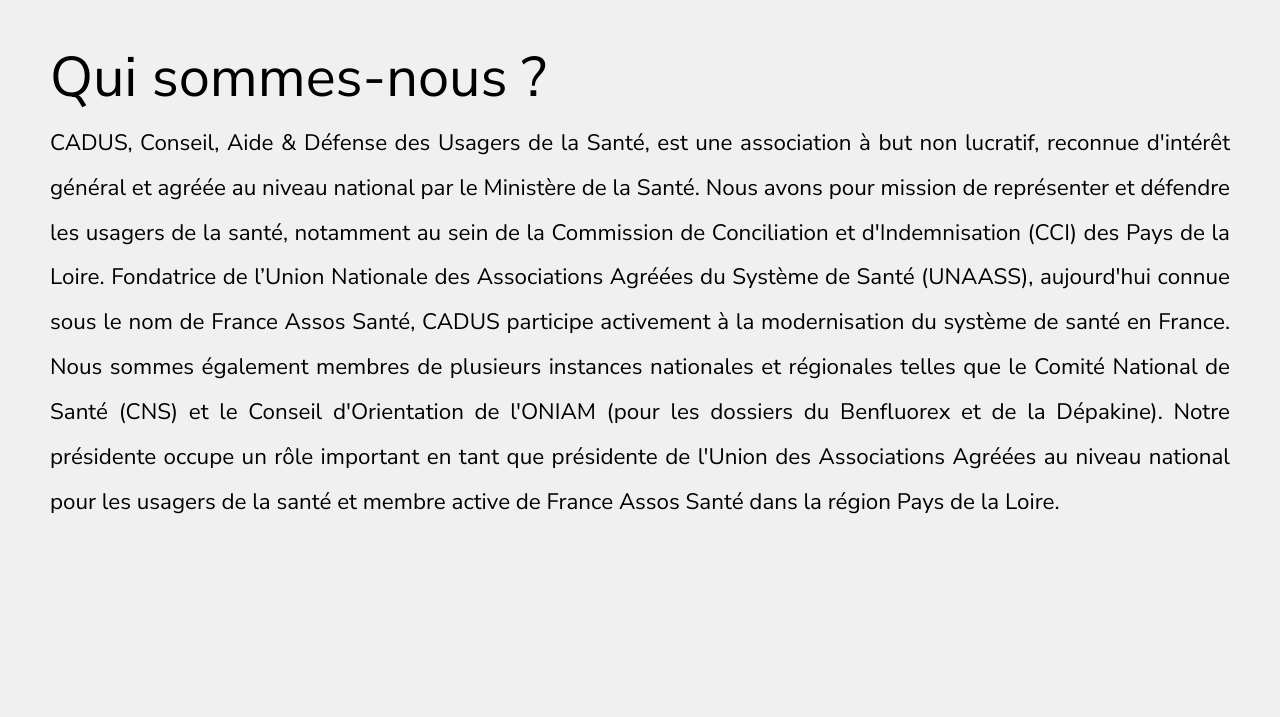
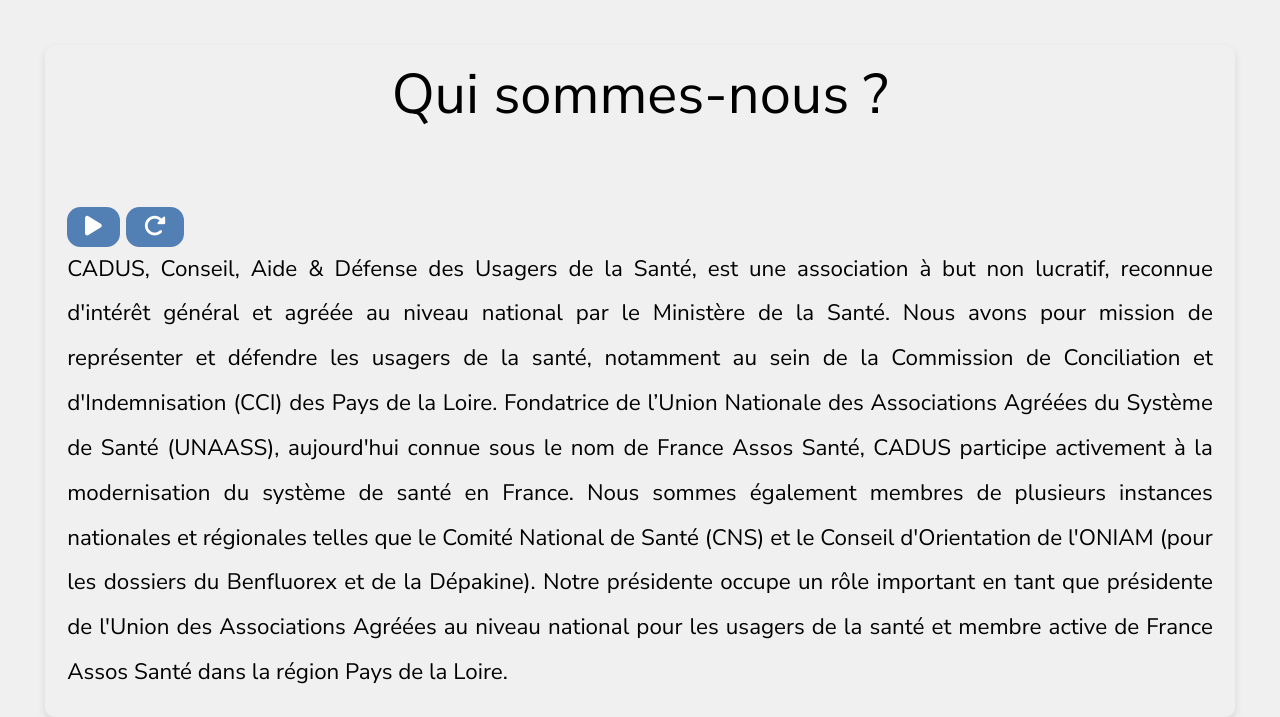
Before and after one commit to Ket-tei/Cadus, a PHP site: page /quisommenous.html in a window 1280 px wide. Shown: the part 88-805 px from the top of the page. Before the commit the page ends 602 px from the top, so only its background shows below. Run offline with PHP 8.4, Linux system fonts and the light colour scheme; some libraries are stand-ins or nearby versions.

Commit message:
ajout bouton de lecture page qui somme nous + style de la page

```diff
--- a/css/quisommenous.css
+++ b/css/quisommenous.css
@@ -2,20 +2,37 @@
 
 .quisommenous {
   font-family: "Nunito Sans", "monospace";
-  margin: 30px;
-  padding: 20px;
+  margin: 2em;
+  padding: 1em;
   background-color: #f0f0f0;
+  box-shadow: 0 4px 8px rgba(0, 0, 0, 0.1);
+  border-radius: 10px;
+
+  h1 {
+    color: black;
+    font-size: 2.5em;
+    margin-bottom: 1.5em;
+    text-align: center;
   }
 
-.quisommenous h1 {
-  color: black;
-  font-size: 2.5em;
-  margin-bottom: 15px;
+  button {
+    background-color: var(--secondary);
+    font-size: 1em;
+    color: white;
+    justify-content: center;
+    border-radius: 0.6em;
+    padding: 0.3em 0.8em;
+    border: none;
+    cursor: pointer;
+    &:hover {
+      background-color: #0069d9;
+    }
   }
 
-.quisommenous p {
+  p {
     color: black;
     font-size: 1em;
     line-height: 2;
     text-align: justify;
   }
+}
--- /dev/null
+++ b/js/lecture.js
@@ -0,0 +1,44 @@
+document.addEventListener("DOMContentLoaded", function () {
+  let lecture = new SpeechSynthesisUtterance();
+  let enLecture = false;
+  let enPause = false;
+
+  //Langue française
+  lecture.lang = "fr-FR";
+
+  //initialise le texte à lire au début
+  function initialiserLecture() {
+    lecture.text = document.getElementById("content").textContent;
+  }
+  //lance la lecture
+  document.getElementById("toggleAudio").addEventListener("click", function () {
+    if (!enLecture) {
+      if (enPause) {
+        window.speechSynthesis.resume();
+        enPause = false;
+        this.innerHTML = '<i class="fas fa-pause"></i>';
+      } else {
+        initialiserLecture();
+        window.speechSynthesis.speak(lecture);
+      }
+      enLecture = true;
+      this.innerHTML = '<i class="fas fa-pause"></i>';
+    } else {
+      window.speechSynthesis.pause();
+      enPause = true;
+      enLecture = false;
+      this.innerHTML = '<i class="fas fa-play"></i>';
+    }
+  });
+
+  //relancer la lecture depuis le début
+  document.getElementById("resetAudio").addEventListener("click", function () {
+    window.speechSynthesis.cancel();
+    initialiserLecture();
+    window.speechSynthesis.speak(lecture);
+    document.getElementById("toggleAudio").innerHTML =
+      '<i class="fas fa-pause"></i>';
+    enLecture = true;
+    enPause = false;
+  });
+});
--- a/quisommenous.html
+++ b/quisommenous.html
@@ -15,7 +15,9 @@
     <main>
       <section class="quisommenous">
         <h1>Qui sommes-nous ?</h1>
-        <p>
+        <button id="toggleAudio"><i class="fas fa-play"></i></button>
+        <button id="resetAudio"><i class="fas fa-rotate-right"></i></button>
+        <p id="content">
           CADUS, Conseil, Aide & Défense des Usagers de la Santé, est une
           association à but non lucratif, reconnue d'intérêt général et agréée
           au niveau national par le Ministère de la Santé. Nous avons pour
@@ -35,5 +37,6 @@
       </section>
     </main>
     <script src="./js/navbar.js"></script>
+    <script src="./js/lecture.js"></script>
   </body>
 </html>
```
Lines whose indentation alone changed are shown as unchanged.
